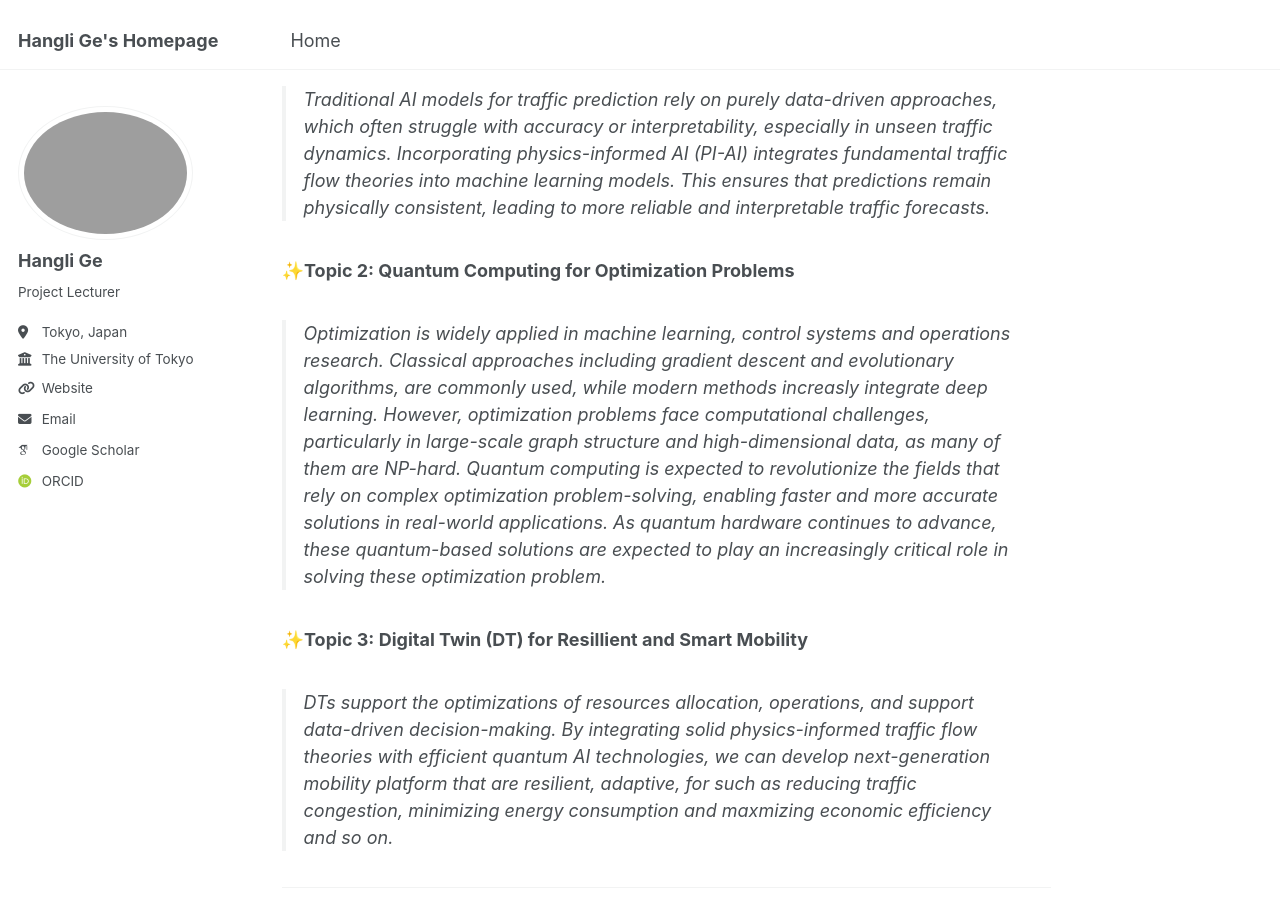
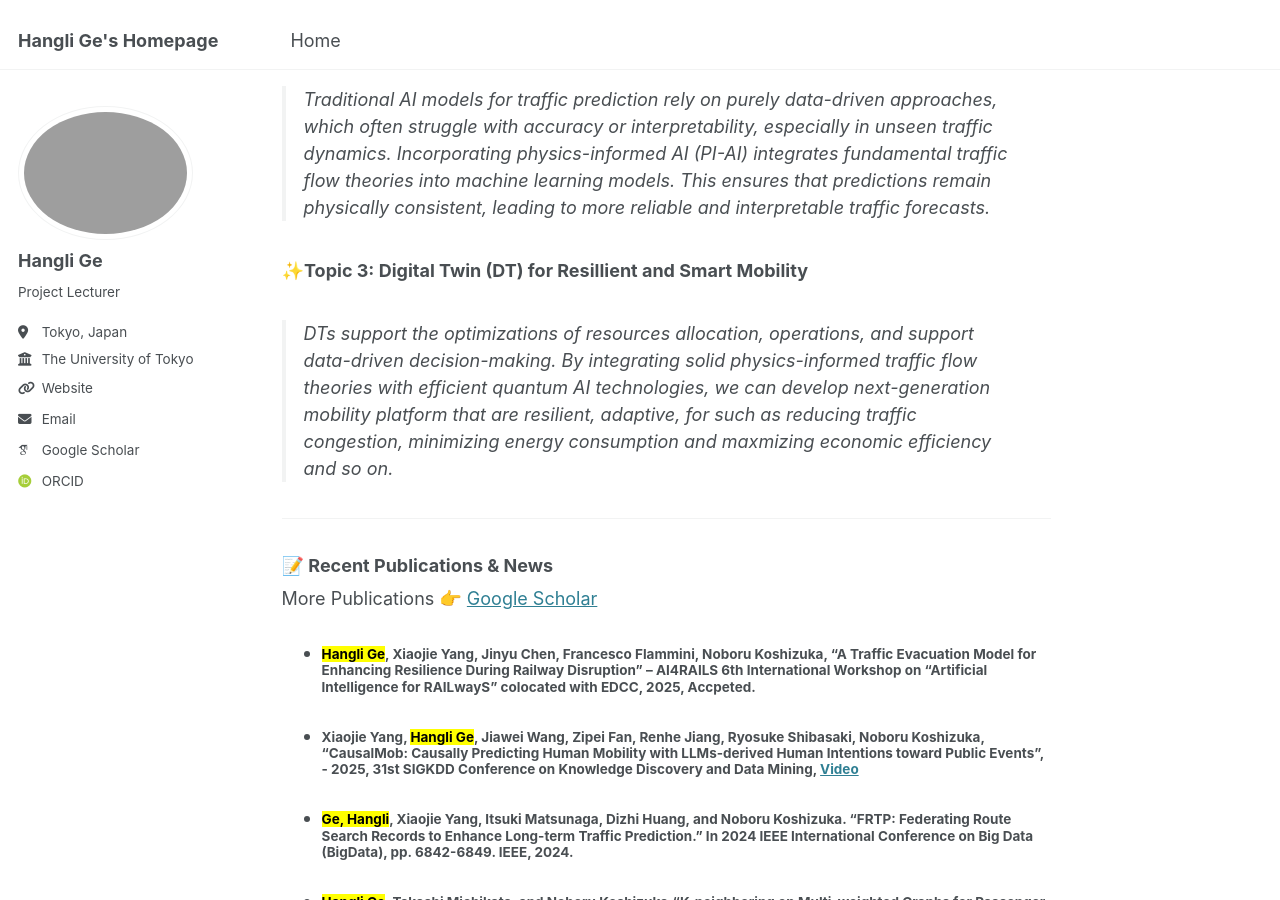
Before and after one commit to christie888/christie888.github.io, a Jekyll site: the page built from _pages/about.md, in a window 1280 px wide and 900 px high, scrolled down 549 px. Built offline with Jekyll 4.4.1, drawn with Linux system fonts in a browser that asks for light colours; some web fonts are replaced.

Commit message:
Update about.md

```diff
--- a/_pages/about.md
+++ b/_pages/about.md
@@ -19,9 +19,9 @@ My name is  Hangli Ge (葛杭丽 | 葛杭麗). I am currently a Project Lecturer
  **✨Topic 1: Physics-informed (PI)-AI for Traffic/Congestion Prediction**
 > Traditional AI models for traffic prediction rely on purely data-driven approaches, which often struggle with accuracy or interpretability, especially in unseen traffic dynamics. Incorporating physics-informed AI (PI-AI) integrates fundamental traffic flow theories into machine learning models. This ensures that predictions remain physically consistent, leading to more reliable and interpretable traffic forecasts.
 
- **✨Topic 2: Quantum Computing for Optimization Problems**
+<!-- **✨Topic 2: Quantum Computing for Optimization Problems**
 > Optimization is widely applied in machine learning, control systems and operations research. Classical approaches including gradient descent and evolutionary algorithms, are commonly used, while modern methods increasly integrate deep learning. However, optimization problems face computational challenges, particularly in large-scale graph structure and high-dimensional data, as many of them are NP-hard. Quantum computing is expected to revolutionize the fields that rely on complex optimization problem-solving, enabling faster and more accurate solutions in real-world applications.
-As quantum hardware continues to advance, these quantum-based solutions are expected to play an increasingly critical role in solving these optimization problem.
+As quantum hardware continues to advance, these quantum-based solutions are expected to play an increasingly critical role in solving these optimization problem.!-->
 
 **✨Topic 3: Digital Twin (DT) for Resillient and Smart Mobility**
 > DTs support the optimizations of resources allocation, operations, and support data-driven decision-making. By integrating solid physics-informed traffic flow theories with efficient quantum AI technologies, we can develop next-generation mobility platform that are resilient, adaptive, for such as reducing traffic congestion, minimizing energy consumption and maxmizing economic efficiency and so on.
```
